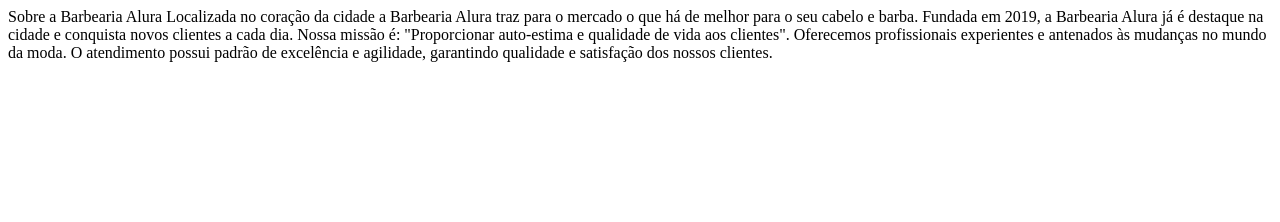
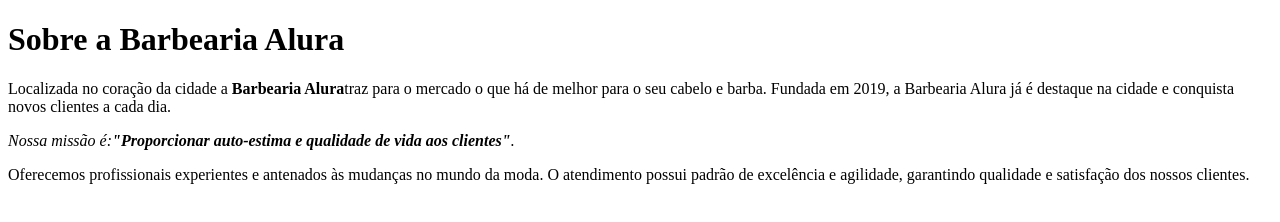
Before and after one commit to stephanielemes/barbearia-alura, a plain HTML site: page index.html in a window 1280 px wide. Drawn offline with Linux system fonts and the light colour scheme.

Commit message:
atualizando meu site

```diff
--- a/index.html
+++ b/index.html
@@ -6,12 +6,12 @@
 	<title></title>
 </head>
 <body>
-Sobre a Barbearia Alura
+<h1>Sobre a Barbearia Alura</h1>
 
-Localizada no coração da cidade a Barbearia Alura traz para o mercado o que há de melhor para o seu cabelo e barba. Fundada em 2019, a Barbearia Alura já é destaque na cidade e conquista novos clientes a cada dia.
+<P>Localizada no coração da cidade a <strong>Barbearia Alura</strong>traz para o mercado o que há de melhor para o seu cabelo e barba. Fundada em 2019, a Barbearia Alura já é destaque na cidade e conquista novos clientes a cada dia.</P>
 
-Nossa missão é: "Proporcionar auto-estima e qualidade de vida aos clientes".
+<em><P>Nossa missão é:<strong>"Proporcionar auto-estima e qualidade de vida aos clientes"</strong>.</em></P>
 
-Oferecemos profissionais experientes e antenados às mudanças no mundo da moda. O atendimento possui padrão de excelência e agilidade, garantindo qualidade e satisfação dos nossos clientes.
+<P>Oferecemos profissionais experientes e antenados às mudanças no mundo da moda. O atendimento possui padrão de excelência e agilidade, garantindo qualidade e satisfação dos nossos clientes.</P>
 </body>
 </html>
```
